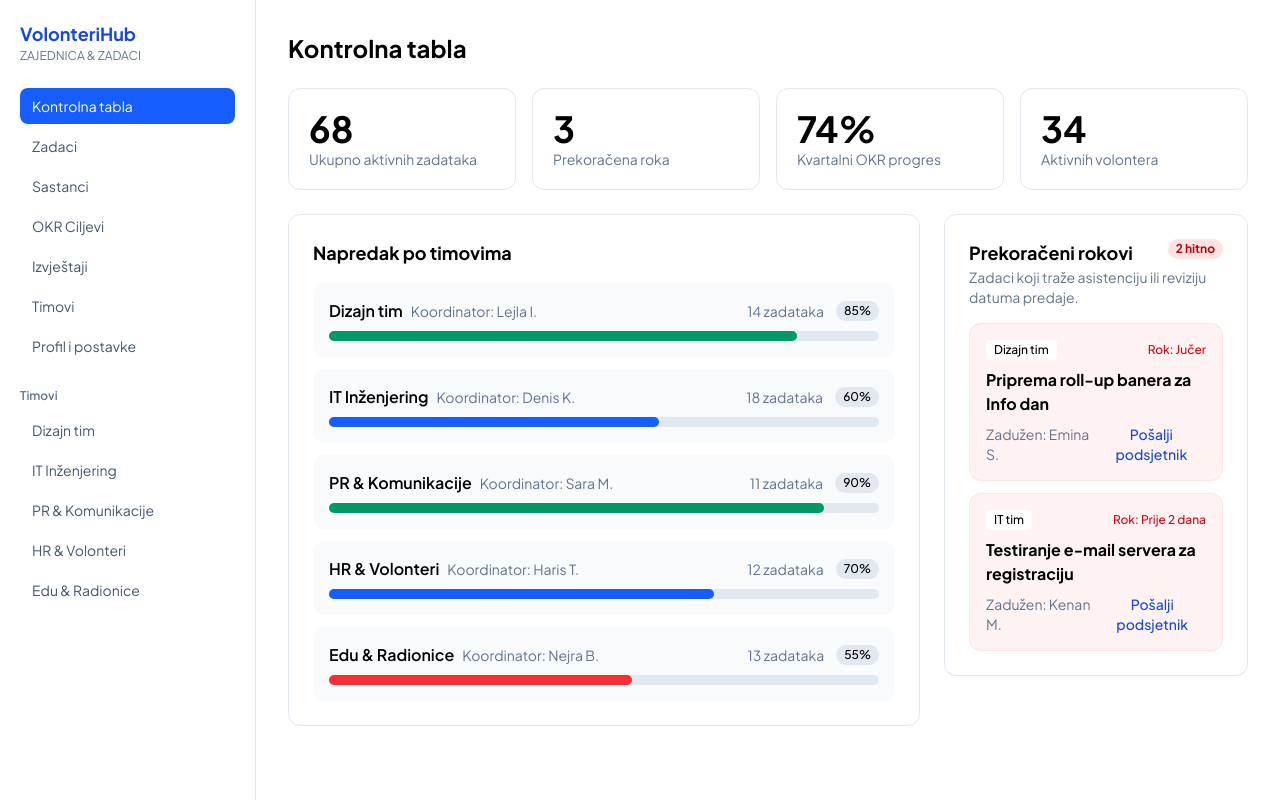
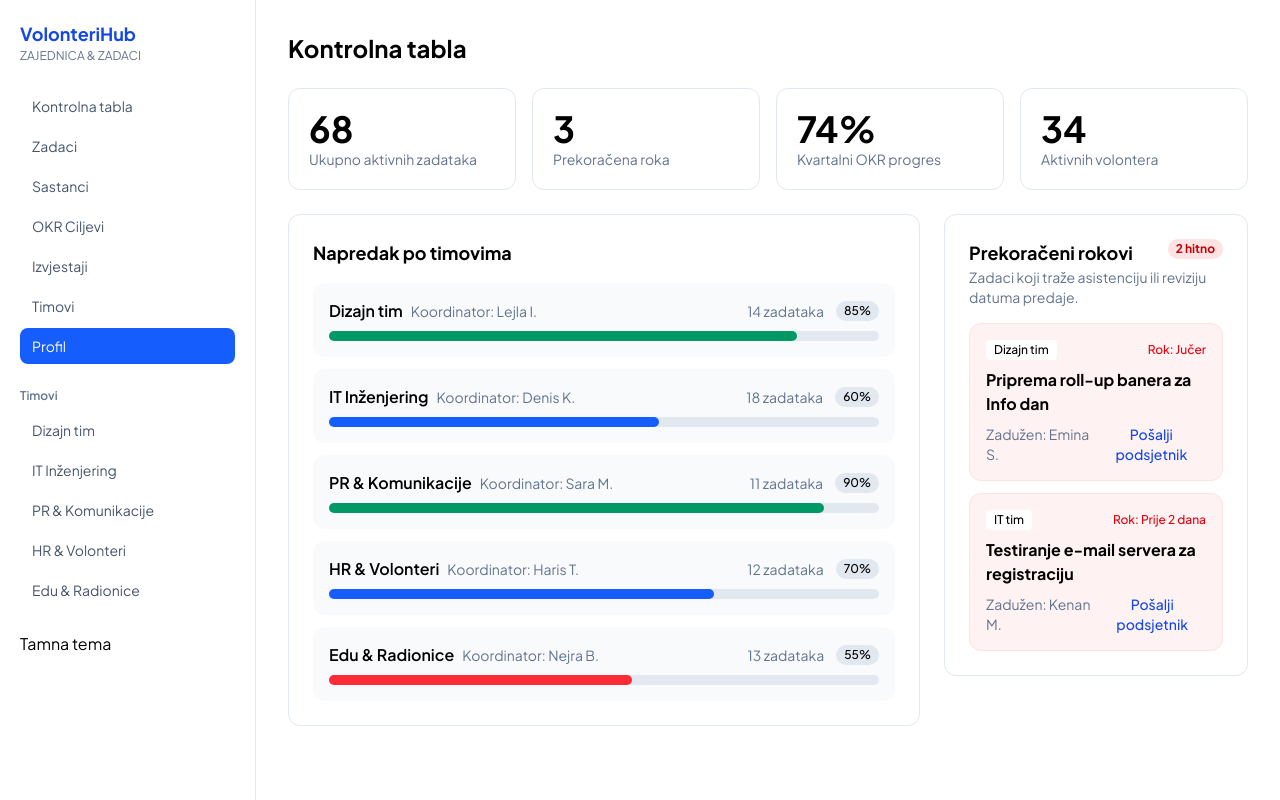
Before and after one commit to Emrahalibasic1/most-app-vol, a React (Vite) app in the folder client/: page /profil in a window 1280 px wide. Built offline with nearby package versions, Linux system fonts and the light colour scheme.

Commit message:
use NavLink in Sidebar and add dark mode styles

```diff
--- a/client/src/components/Sidebar.tsx
+++ b/client/src/components/Sidebar.tsx
@@ -1,11 +1,14 @@
+import { NavLink } from "react-router-dom";
+import ThemeToggle from "./ThemeToggle";
+
 const navItems = [
-  "Kontrolna tabla",
-  "Zadaci",
-  "Sastanci",
-  "OKR Ciljevi",
-  "Izvještaji",
-  "Timovi",
-  "Profil i postavke",
+  { label: "Kontrolna tabla", path: "/" },
+  { label: "Zadaci", path: "/zadaci" },
+  {label: "Sastanci" , path: "/sastanci"},
+  {label: "OKR Ciljevi", path:"/okr"},
+  {label: "Izvjestaji", path:"/izvjestaji"},
+  {label: "Timovi", path:"/timovi"},
+  {label: "Profil", path:"/profil"}
 ];
 
 const teams = [
@@ -17,10 +20,10 @@ const teams = [
 ];
 
 function Sidebar() {
-  const active = "Kontrolna tabla";
 
   return (
-    <aside className="w-64 border-r border-slate-200 bg-white p-5">
+
+    <aside className="w-64 border-r border-slate-200 bg-white p-5 dark:bg-slate-900 dark:border-slate-700">
       <div>
         <div className="text-lg font-bold text-blue-700">VolonteriHub</div>
         <div className="text-xs text-slate-500">ZAJEDNICA & ZADACI</div>
@@ -29,28 +32,35 @@ function Sidebar() {
       <nav className="mt-6">
         <ul className="space-y-1">
           {navItems.map((item) => (
-            <li
-              key={item}
-              className={`rounded-lg px-3 py-2 text-sm ${
-                item === active
-                  ? "bg-blue-600 text-white"
-                  : "text-slate-600"
-              }`}
-            >
-              {item}
-            </li>
+           <li key={item.path}>
+    <NavLink
+      to={item.path}
+      end={item.path === "/"}
+      className={({ isActive }) =>
+        `block rounded-lg px-3 py-2 text-sm ${
+          isActive ? "bg-blue-600 text-white" : "text-slate-600 dark:text-slate-300 hover:bg-slate-100 dark:hover:bg-slate-800"
+        }`
+      }
+    >
+      {item.label}
+    </NavLink>
+  </li>
           ))}
         </ul>
       </nav>
 
-      <p className="mt-6 text-xs font-semibold text-slate-500">Timovi</p>
+      <p className="mt-6 text-xs font-semibold text-slate-500 dark:text-slate-400">Timovi</p>
       <ul className="mt-2 space-y-1">
         {teams.map((team) => (
-          <li key={team} className="px-3 py-2 text-sm text-slate-600">
+          <li key={team} className="px-3 py-2 text-sm text-slate-600 ark:text-slate-300 ">
             {team}
           </li>
         ))}
       </ul>
+      <div className="mt-6">
+            <ThemeToggle/>
+      </div>
+
     </aside>
   );
 }
```
